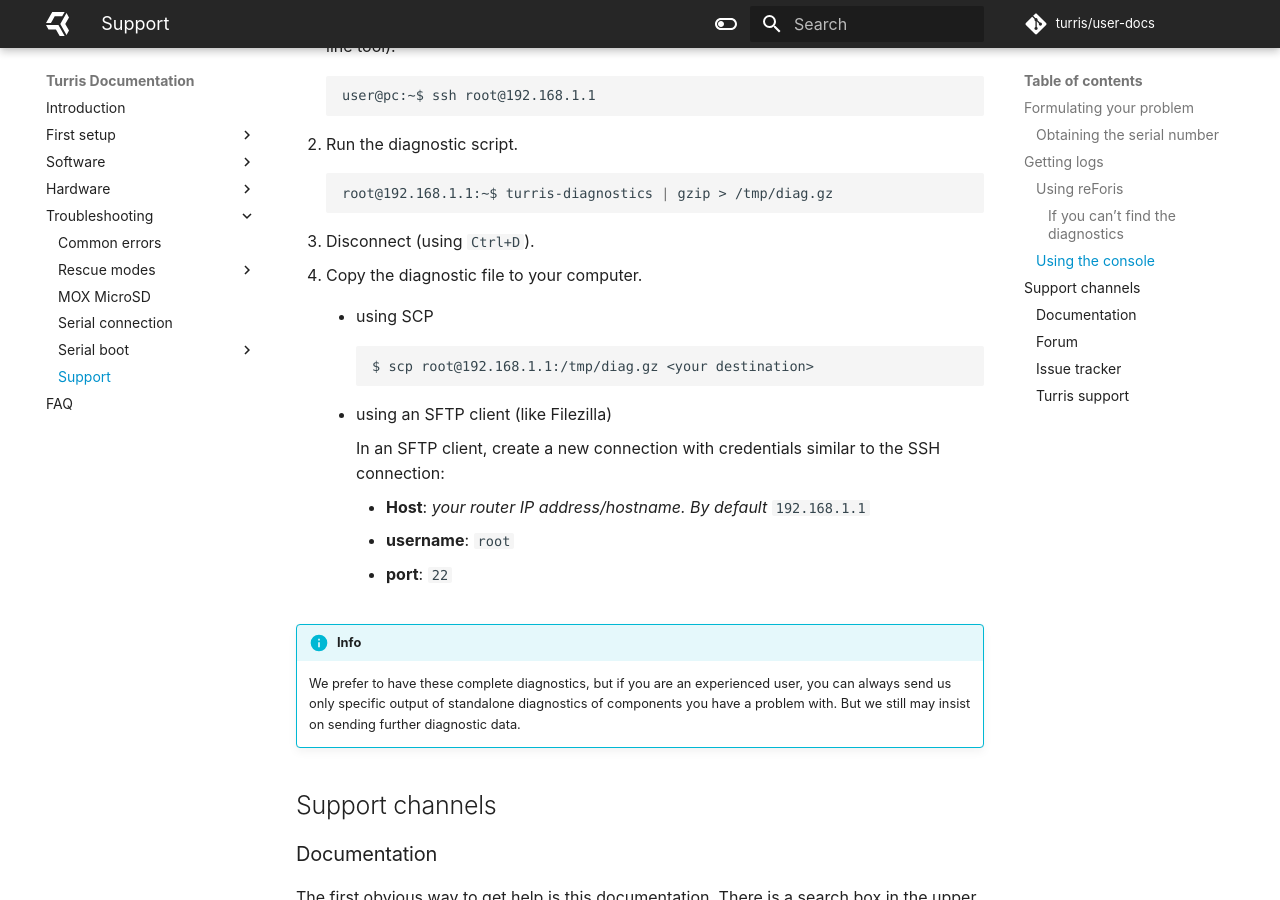
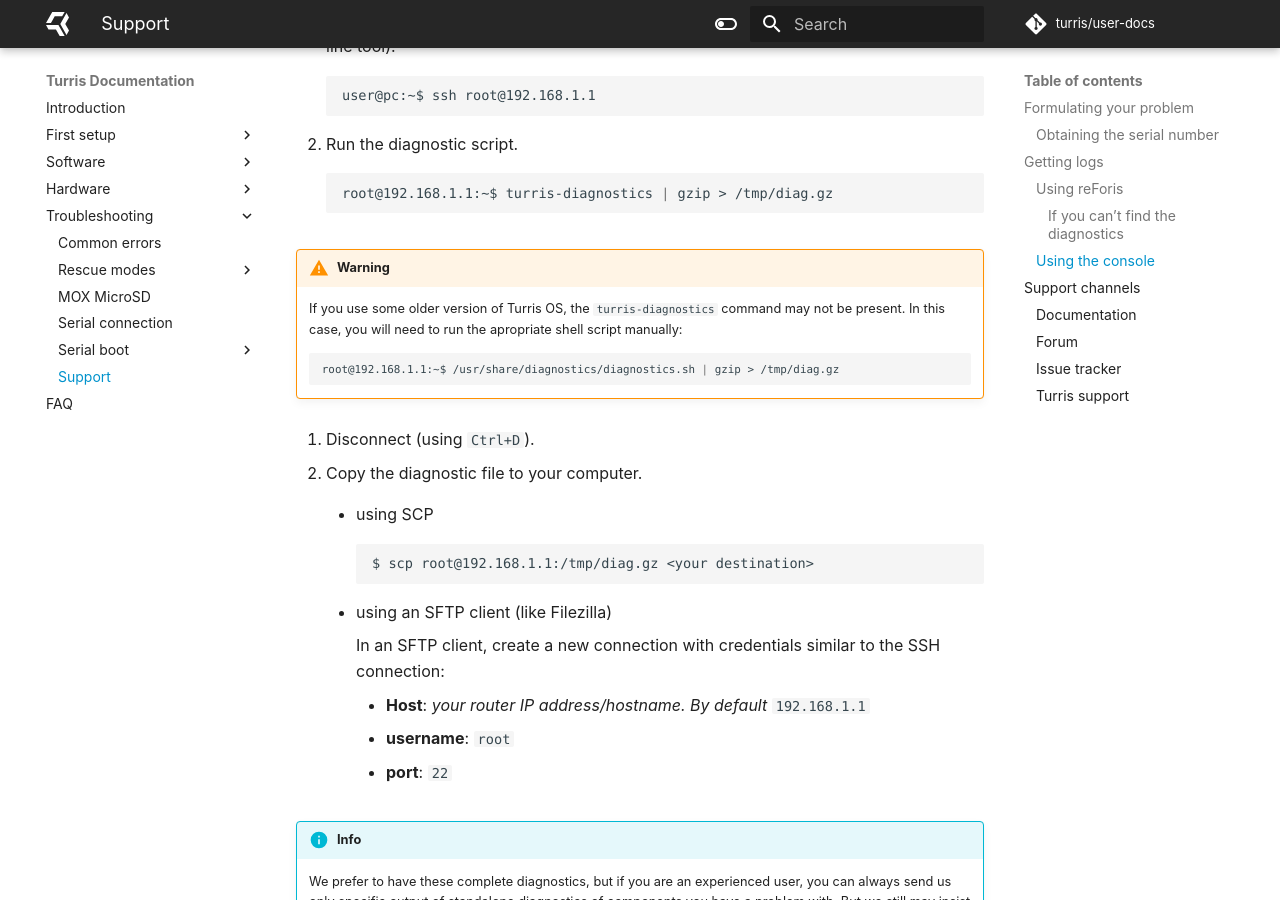
Before and after one commit to turris-cz/user-docs, an MkDocs documentation site: the page built from docs/basics/support.md, in a window 1280 px wide and 900 px high, scrolled down 3485 px. Built offline with MkDocs 1.6.1 and Material for MkDocs 9.7.7, drawn with Linux system fonts in a browser that asks for light colours.

Commit message:
basics/support: Add shell script alternative for generating diagnostics

````diff
--- a/docs/basics/support.md
+++ b/docs/basics/support.md
@@ -95,6 +95,13 @@
     root@192.168.1.1:~$ turris-diagnostics | gzip > /tmp/diag.gz
     ```
 
+!!! warning
+    If you use some older version of Turris OS, the `turris-diagnostics` command may not be present. In this case, you will need to run the apropriate shell script manually:
+    ```shell
+    root@192.168.1.1:~$ /usr/share/diagnostics/diagnostics.sh | gzip > /tmp/diag.gz
+    ```
+
+
 3. Disconnect (using `Ctrl+D`).
 
 4. Copy the diagnostic file to your computer.
````
